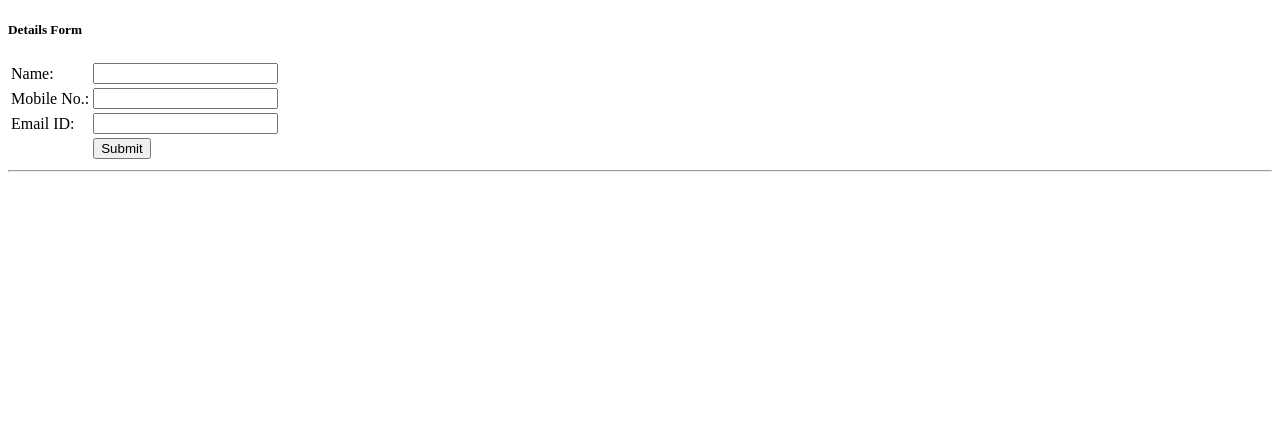
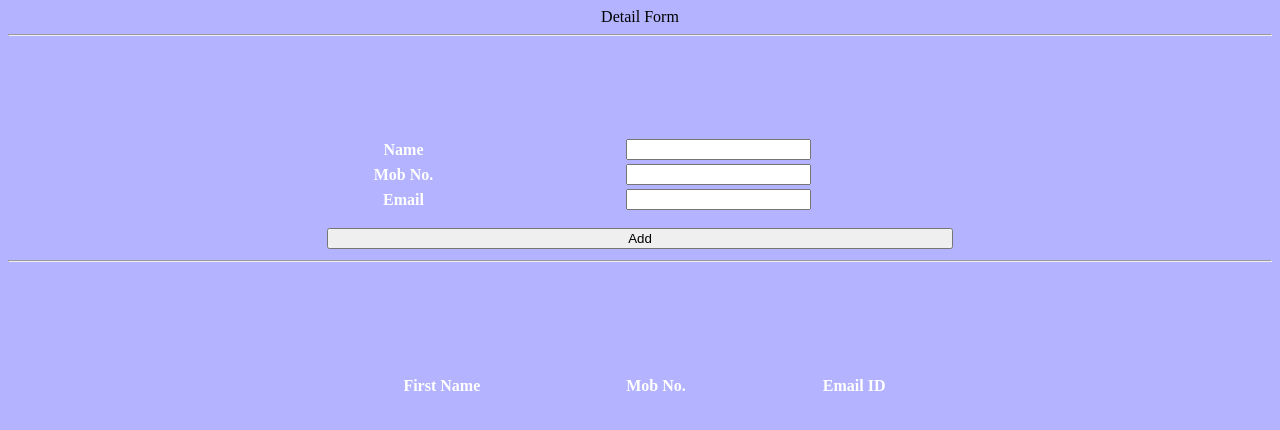
Before and after one commit to gagan3512/Project_3-24-2021, a plain HTML site: page index.html in a window 1280 px wide. Drawn offline with Linux system fonts and the light colour scheme.

Commit message:
Update index.html

```diff
--- a/index.html
+++ b/index.html
@@ -1,44 +1,111 @@
 <!DOCTYPE html>
-<html lang="en" dir="ltr">
+<html>
 <head>
-    <meta charset="utf-8">
-    <title></title>
+	<title>Table</title>
+	<link rel="stylesheet" href="style.css">
+    <style>
+    table{
+	margin-top: 100px;
+	text-align: center;
+	color: #fff;
+    width:50%;
+}
+
+#show th, #show td{
+	padding: 13px;
+}
+
+#btna td input{
+	width: 100%;
+}
+#p
+{
+text-align:center;
+}
+#body
+{
+background-color:#b3b3ff;
+}
+    </style>
 </head>
-  <link rel="stylesheet" href="style.css">
-  <body>
-    <h5>Details Form</h5>
-    <form class="" action="#" method="get">
-      <table>
-        <tr >
-          <td>Name:</td>
-          <td><input type="text" name="" value="" id="name" required></td>
+<body id="body">
+<div id="p"> Detail Form<div>
+<hr>
+
+	<center>
+		<table >
+			<thead>
+				<tr>
+					<th> Name</th>
+					<td><input type="text" name="fname" id="fname"></td>
 				</tr>
-        <tr >
-          <td>Mobile No.:</td>
-          <td><input type="tel" name="" value="" id="phone" required></td>
-        </tr>
-        <tr >
-          <td>Email ID:</td>
-          <td><input type="email" name="" value="" id="mail" required></td>
+			</thead>
+			<tbody>
+				<tr>
+					<th>Mob No.</th>
+					<td><input type="text" name="lname" id="lname"></td>
 				</tr>
 				<tr>
-          <td></td>
-          <td><input type="submit" name="" value="Submit" onclick="func()"></td>
-        </tr>
-      </table>
-    </form>
-    <hr>
-    <table id="table">
-      <tr id="tr" style="visibility: hidden">
-        <td>Name</td>
-        <td>Mob. No.</td>
-        <td>Email ID</td>
+					<th>Email</th>
+					<td><input type="text" name="email" id="email"></td>
 				</tr>
                 <tr>
+                </tr>
+					 <tr>
+                </tr> <tr>
+                </tr> <tr>
+                </tr> <tr>
+                </tr> <tr>
+                </tr> <tr>
+                </tr>
+				<tr id="btna">
+					<td colspan="2"><input type="button" name="button" id="btn" value="Add" onclick="AddRow()"></td>
+				</tr>
+			</tbody>
+		</table>
 
+        <hr>
+
+		<table  id="show">
+			<thead>
+				<tr>
+					<th>First Name</th>
+					<th>Mob No.</th>
+					<th>Email ID</th>
 				</tr>
+			</thead>
 		</table>
-    <script type="text/javascript">
+	</center>
+
+	<script>
+
+		var list1 = [];
+		var list2 = [];
+		var list3 = [];
+
+		var n = 1;
+		var x = 0;
+
+		function AddRow(){
+
+			var AddRown = document.getElementById('show');
+			var NewRow = AddRown.insertRow(n);
+
+			list1[x] = document.getElementById("fname").value;
+			list2[x] = document.getElementById("lname").value;
+			list3[x] = document.getElementById("email").value;
+
+			var cel1 = NewRow.insertCell(0);
+			var cel2 = NewRow.insertCell(1);
+			var cel3 = NewRow.insertCell(2);
+
+			cel1.innerHTML = list1[x];
+			cel2.innerHTML = list2[x];
+			cel3.innerHTML = list3[x];
+
+			n++;
+			x++;
+		}
  var table=document.getElementById("table");
     var i=0;
       function func(){
@@ -67,7 +134,7 @@
         table.appendChild(tr);
         var b=document.getElementsByTagName("button");
         var x=document.getElementsByTagName("tr");
-      }
+
       }
 	</script>
 </body>
```
Lines whose indentation alone changed are shown as unchanged.
